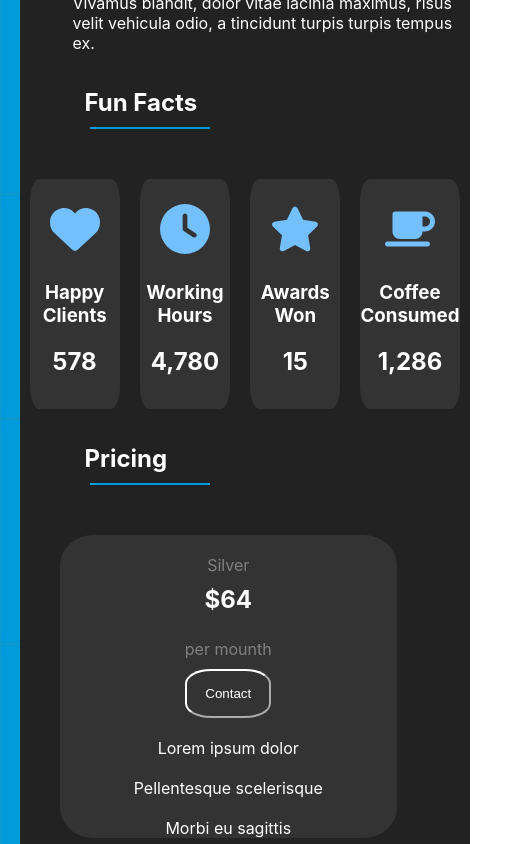
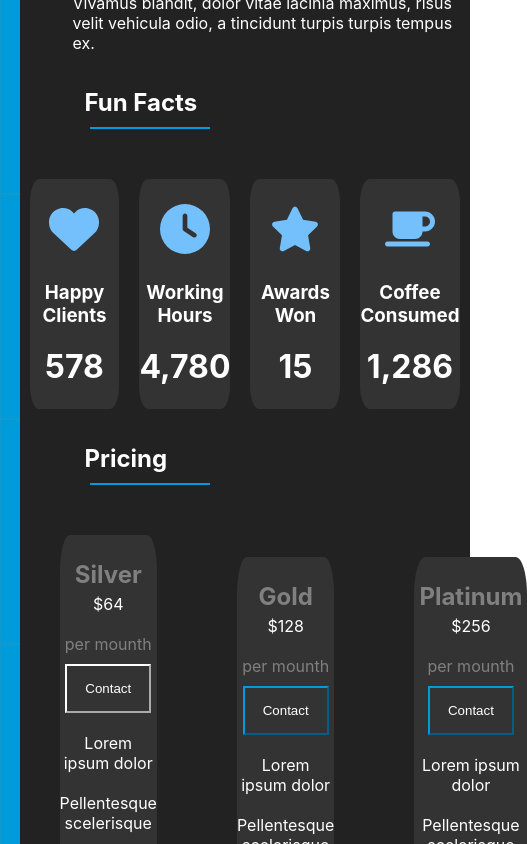
Before and after one commit to brown2882/Cv-project, a React (Create React App) app: page /header in a window 390 px wide. Shown: the part 1156-2000 px from the top of the page, 527 px wide, since content can reach past the window. Built offline with nearby package versions, Linux system fonts and the light colour scheme.

Commit message:
my previous mistake corrected

```diff
--- a/src/component/contact.js
+++ b/src/component/contact.js
@@ -14,12 +14,12 @@ export function Contact () {
     return(
        <div className="contactHeader">
 
-            <nav className="contactNav">
+            <div className="contactNav">
 
-                <div className="nameeDiv">
+                <nav className="nameeDiv">
                     <h1>{name}</h1>
                     <h1>{sureName}</h1>
-                </div>
+                </nav>
 
                 <div className="resumeA">
                     <Link to="/header" state={{name, sureName}}>About me</Link>
@@ -41,7 +41,7 @@ export function Contact () {
 
                 <ContractFooter/>
 
-            </nav>
+            </div>
         </div>
     )
 }
--- a/src/component/header.js
+++ b/src/component/header.js
@@ -34,12 +34,11 @@ export function Header () {
 
     return(
         <div className="header">
-
-            <nav className="nav">
-              <div className="navOne">
+            <div className="headerDivv">
+              <nav className="navOne">
                     <h2>{name}</h2>
                     <h2>{sureName}</h2>
-              </div>
+              </nav>
                <div className="a">
                     <Link to="/resume" state={{name, sureName}}>Resume</Link>
                     <Link to="/contact" state={{name, sureName}}>Contact</Link>
@@ -147,49 +146,49 @@ export function Header () {
 
                 <h2 className="h22">Pricing</h2>
                   <hr className="hr"/>
-                <div className="PricingDiv">
+                <section className="section">
                   <div className="priceDivOne">
-                        <p className="kk">Silver</p>
-                        <h2 className="k">$64</h2>
-                        <p className="kk">per mounth</p>
+                        <h2 className="pricsOneP">Silver</h2>
+                        <span className="k">$64</span>
+                        <p className="pricsOneP">per mounth</p>
                         <button className="bgtnTree">Contact</button>
 
-                        <p className="k">Lorem ipsum dolor</p>
-                        <p className="k">Pellentesque scelerisque</p>
-                        <p className="k">Morbi eu sagittis</p>
+                        <p className="priceTwoP">Lorem ipsum dolor</p>
+                        <p className="priceTwoP">Pellentesque scelerisque</p>
+                        <p className="priceTwoP">Morbi eu sagittis</p>
                   </div>
 
                     <div className="priceDivTwo">
-                        <p className="kk">Gold</p>
-                        <h2 className="k">$128</h2>
-                        <p className="kk">per mounth</p>
+                        <h2 className="pricsOneP">Gold</h2>
+                        <span className="priceTwoP">$128</span>
+                        <p className="pricsOneP">per mounth</p>
                         <button className="bgtnFour">Contact</button>
 
-                        <p className="k">Lorem ipsum dolor</p>
-                        <p className="k">Pellentesque scelerisque</p>
-                        <p className="k">Morbi eu sagittis</p>
-                        <p className="k">Donec non diam</p>
+                        <p className="priceTwoP">Lorem ipsum dolor</p>
+                        <p className="priceTwoP">Pellentesque scelerisque</p>
+                        <p className="priceTwoP">Morbi eu sagittis</p>
+
                   </div>
 
                    <div className="priceDivTree">
-                        <p className="kk">Platinum</p>
-                        <h2 className="k">$256</h2>
-                        <p className="kk">per mounth</p>
+                        <h2 className="pricsOneP">Platinum</h2>
+                        <span className="priceTwoP">$256</span>
+                        <p className="pricsOneP">per mounth</p>
                         <button className="bgtnFour">Contact</button>
 
-                        <p className="k">Lorem ipsum dolor</p>
-                        <p className="k">Pellentesque scelerisque</p>
-                        <p className="k">Morbi eu sagittis</p>
-                        <p className="k">Donec non diam</p>
-                        <p className="k">Aenean nec libero</p>
+                        <p className="priceTwoP">Lorem ipsum dolor</p>
+                        <p className="priceTwoP">Pellentesque scelerisque</p>
+                        <p className="priceTwoP">Morbi eu sagittis</p>
+
+
                   </div>
-                </div>
+                </section>
 
                 <hr className="hrr"/>
 
                 <p className="copyright">© 2020 All rights reserved. LMPixels.</p>
 
-            </nav>
+            </div>
 
 
 
--- a/src/component/resume.js
+++ b/src/component/resume.js
@@ -16,10 +16,10 @@ const { name, sureName } = location.state || {};
     return(
         <div className="headerResume">
             <div className="navResume">
-                <div className="nameDiv">
+                <nav className="nameDiv">
                     <h1>{name}</h1>
                     <h1>{sureName}</h1>
-                </div>
+                </nav>
 
                 <div className="resumeA">
                     <Link to="/header" state={{name, sureName}}>About me</Link>
--- a/src/style/contact.scss
+++ b/src/style/contact.scss
@@ -12,16 +12,6 @@
     width: 100%;
     height: 1500px;
 }
-
-@media (max-width: 768px) {
-  .contactHeader {
-    padding: 5% 5%;
-    height: 2200px; /* allow height to adapt */
-  }
-
-
-}
-
 
 .contactNav{
     padding-top: 20px;
@@ -39,21 +29,7 @@
 }
 
 
-@media (max-width: 768px) {
-     .contactNav{
 
-    background-color: #222222;
-
-    width: 450px;
-    height: 2100px;
-    margin-top: 50px;
-    color: white;
-
-  }
-
-
-
-}
 
 
 .nameeDiv{
@@ -132,7 +108,7 @@
     color: white;
     margin-top: 30px;
     border-color: #009BDB;
-    border-radius: 30%;
+    // border-radius: 30%;
 }
 
 .footerMessage{
@@ -144,3 +120,25 @@
     border-style: dotted;
     color: white;
 }
+
+
+
+@media (max-width: 768px) {
+  .contactHeader {
+    padding: 5% 5%;
+    height: 2200px; /* allow height to adapt */
+  }
+
+     .contactNav{
+
+    background-color: #222222;
+
+    width: 450px;
+    height: 2100px;
+    margin-top: 50px;
+    color: white;
+
+  }
+
+
+}
--- a/src/style/login.scss
+++ b/src/style/login.scss
@@ -39,33 +39,12 @@
     height: 70%;
 }
 
-@media (max-width: 768px) {
-  .header {
-    padding: 5% 5%;
-    height: 70%; /* allow height to adapt */
-  }
-
-
-}
-
-
 .headerResume{
      padding: 50px 150px;
      background-image: url("../assets/image/backgroundimage.png");
     width: 100%;
     height: 1900px;
 }
-
-
-@media (max-width: 768px) {
-  .headerResume {
-    padding: 5% 5%;
-    height: 3400px; /* allow height to adapt */
-  }
-
-
-}
-
 
 .navResume{
     padding-top: 20px;
@@ -78,26 +57,7 @@
     color: white;
 }
 
-@media (max-width: 768px) {
-     .navResume{
-
-    background-color: #222222;
-
-    width: 450px;
-    height: 3300px;
-    margin-top: 50px;
-    color: white;
-    // justify-content: center;
-  }
-
-
-
-}
-
-
-
-
-.nav{
+.headerDivv{
     padding-top: 20px;
 
     background-color: #222222;
@@ -122,21 +82,7 @@
     // justify-content: center;
 }
 
-@media (max-width: 768px) {
-     .nav{
 
-    background-color: #222222;
-
-    width: 450px;
-    height: 63%;
-    margin-top: 50px;
-    color: white;
-    // justify-content: center;
-  }
-
-
-
-}
 
 .a{
     float: right;
@@ -191,17 +137,7 @@
     border-radius: 40%;
 }
 
-@media (max-width: 768px) {
-     .man{
-        margin-top: 40px;
-        width: 100px;
-    border-radius: 40%;
 
-  }
-
-
-
-}
 
 
 .btnDiv{
@@ -210,7 +146,7 @@
 
     button{
         padding: 15px 18px;
-        border-radius: 30%;
+        // border-radius: 30%;
         background-color: transparent;
         color: white;
         border-color: white;
@@ -268,31 +204,6 @@
     display: flex;
 }
 
-@media (max-width: 768px) {
-     .globalIconDiv{
-
-    display: block;
-  }
-}
-
-
-
-
-
-.globalIconDivTwo{
-    margin-top: 4%;
-    display: flex;
-}
-
-@media (max-width: 768px) {
-     .globalIconDivTwo{
-    margin-top: 4%;
-    display: block;
-  }
-}
-
-
-
 
 .funDivOne{
     margin-left: 10px;
@@ -330,7 +241,7 @@
 
  .bgtnTree{
         padding: 15px 18px;
-        border-radius: 30%;
+
         background-color: transparent;
         color: white;
         border-color: white;
@@ -343,18 +254,18 @@
             }
 
 
-.k{
+.priceTwoP{
     margin-top: 20px;
     margin-bottom: 10px;
 }
 
-.kk{
+.pricsOneP{
     padding-top: 20px;
     margin-bottom: 10px;
     color: gray;
 }
 
-.PricingDiv{
+.section{
     display: flex;
 }
 
@@ -411,78 +322,12 @@
 }
 
 .priceDivTree:hover {
-  transform: translateY(-3px);
+     transform: translateY(-3px);
 }
-
-
-
-@media (max-width: 768px) {
-     .PricingDiv{
-            margin-top: 8%;
-            display: block;
-        }
-
-    .priceDivOne{
-        margin-left: 40px;
-        margin-right: 40px;
-        text-align: center;
-
-        width: 75%;
-        height: 23%;
-        border-radius: 10%;
-        background-color: #333333;
-        transition: transform 0.3s ease;
-    }
-
-    .priceDivTwo{
-        margin-left: 40px;
-        margin-right: 40px;
-        text-align: center;
-        margin-top: 5%;
-        width: 75%;
-        height: 23%;
-        border-radius: 10%;
-        background-color: #333333;
-        transition: transform 0.3s ease;
-    }
-
-    .priceDivTree{
-         margin-left: 40px;
-        margin-right: 40px;
-        text-align: center;
-        margin-top: 5%;
-        width: 75%;
-        height: 23%;
-        border-radius: 10%;
-        background-color: #333333;
-        transition: transform 0.3s ease;
-    }
-
-
-}
-
-
-
-
-
-
-
-
-
-
-
-
-
-
-
-
-
-
-
 
 .bgtnFour{
         padding: 15px 18px;
-        border-radius: 30%;
+        // border-radius: 30%;
         background-color: transparent;
         color: white;
         border-color: #009BDB;
@@ -554,9 +399,8 @@
     }
 
 .hrTwo{
-     color: gray;
-        margin: 3px 5px;
-        max-width: 1300px;
+    color: gray;
+    max-width: 1300px;
 }
 
 .educationDiv{
@@ -650,11 +494,7 @@
 
     }
 
-    @media (max-width: 1100px) {
-    .progress {
-    width: 300px;
 
-    }}
 
 
 .codingDiv{
@@ -685,3 +525,122 @@
 .divIcon{
     margin-top: 80px;
 }
+
+
+.globalIconDivTwo{
+    margin-top: 4%;
+    display: flex;
+}
+
+
+
+
+
+
+
+@media (max-width: 1100px) {
+    .progress {
+    width: 300px;
+    }
+
+
+}
+
+@media (max-width: 768px) {
+     .navResume{
+
+    background-color: #222222;
+
+    width: 450px;
+    height: 3300px;
+    margin-top: 50px;
+    color: white;
+    // justify-content: center;
+  }
+
+    .header {
+    padding: 5% 5%;
+    height: 70%; /* allow height to adapt */
+  }
+
+
+  .headerResume {
+    padding: 5% 5%;
+    height: 3400px; /* allow height to adapt */
+  }
+
+   .globalIconDiv{
+
+    display: block;
+  }
+
+   .man{
+        margin-top: 40px;
+        width: 100px;
+    border-radius: 40%;
+
+  }
+
+    .headerDivv{
+
+    background-color: #222222;
+
+    width: 450px;
+    height: 63%;
+    margin-top: 50px;
+    color: white;
+    // justify-content: center;
+  }
+
+   .globalIconDivTwo{
+    margin-top: 4%;
+    display: block;
+  }
+
+  .PricingDiv{
+            margin-top: 8%;
+            display: block;
+        }
+
+    .priceDivOne{
+        margin-left: 40px;
+        margin-right: 40px;
+        text-align: center;
+
+        width: 75%;
+        height: 23%;
+        border-radius: 10%;
+        background-color: #333333;
+        transition: transform 0.3s ease;
+    }
+
+    .priceDivTwo{
+        margin-left: 40px;
+        margin-right: 40px;
+        text-align: center;
+        margin-top: 5%;
+        width: 75%;
+        height: 23%;
+        border-radius: 10%;
+        background-color: #333333;
+        transition: transform 0.3s ease;
+    }
+
+    .priceDivTree{
+         margin-left: 40px;
+        margin-right: 40px;
+        text-align: center;
+        margin-top: 5%;
+        width: 75%;
+        height: 23%;
+        border-radius: 10%;
+        background-color: #333333;
+        transition: transform 0.3s ease;
+    }
+
+
+
+
+
+
+}
```
